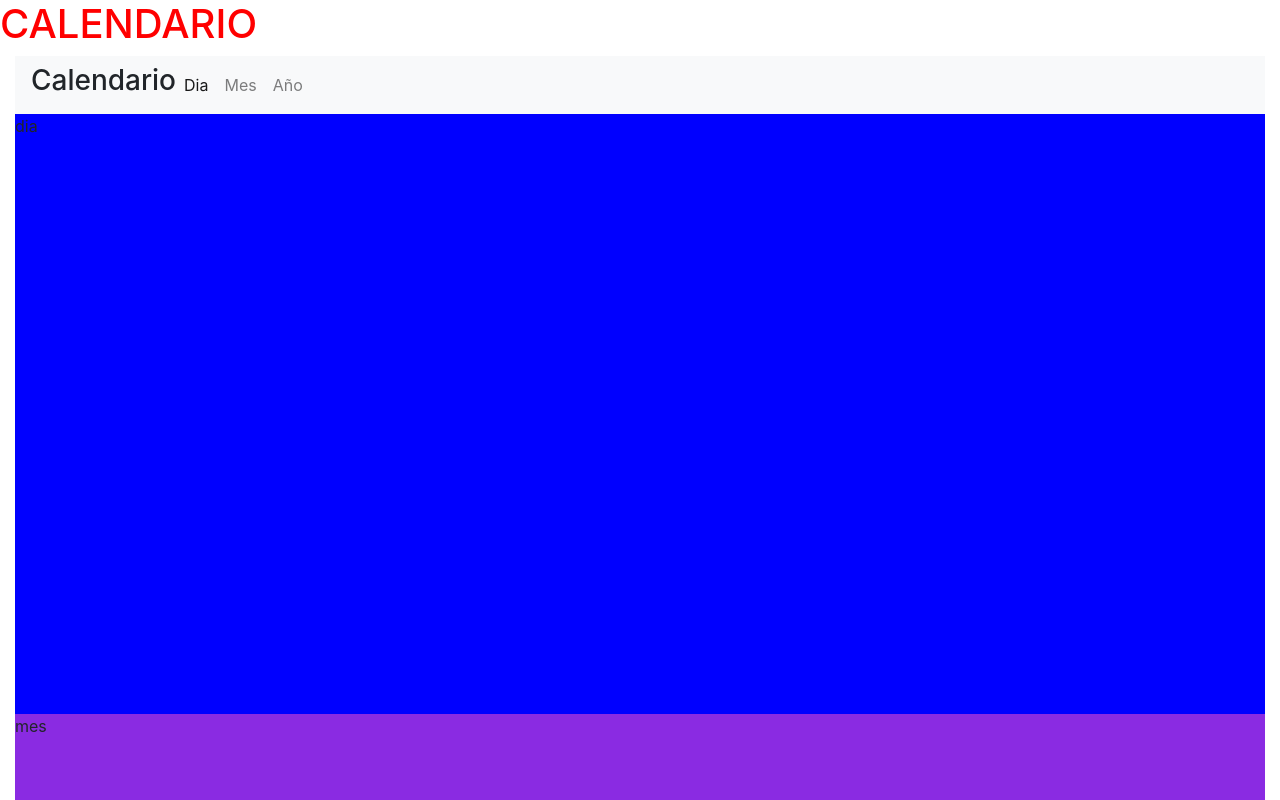
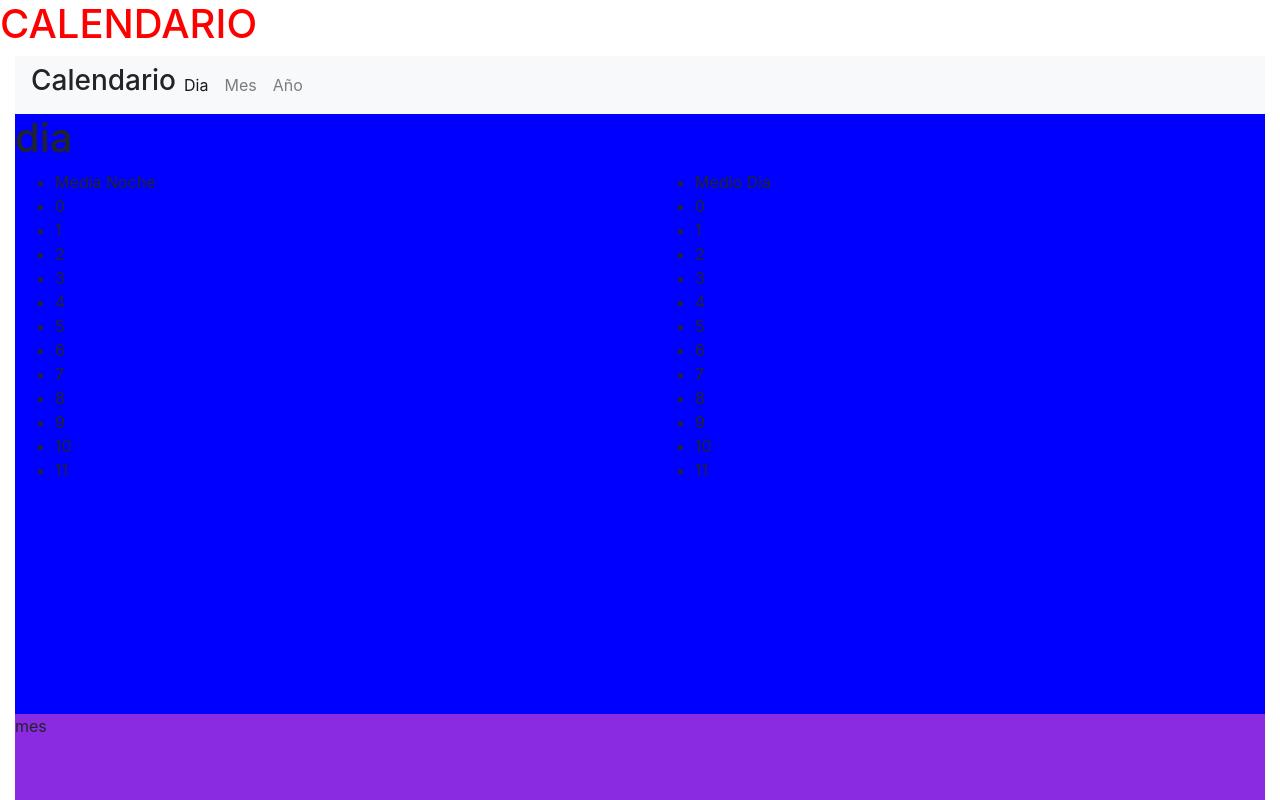
Before and after one commit to dcr9110/calendario, an Angular app: page / in a window 1280 px wide. Shown: the top 800 px of the page. Built offline with nearby package versions, Linux system fonts and the light colour scheme.

Commit message:
*Se personalizo la vista de dia

```diff
--- a/package.json
+++ b/package.json
@@ -24,13 +24,13 @@
     "zone.js": "~0.9.1"
   },
   "devDependencies": {
-    "@angular-devkit/build-angular": "~0.803.20",
-    "@angular/cli": "~8.3.20",
+    "@angular-devkit/build-angular": "^0.803.23",
+    "@angular/cli": "^8.3.23",
     "@angular/compiler-cli": "~8.2.14",
     "@angular/language-service": "~8.2.14",
-    "@types/node": "~8.9.4",
     "@types/jasmine": "~3.3.8",
     "@types/jasminewd2": "~2.0.3",
+    "@types/node": "~8.9.4",
     "codelyzer": "^5.0.0",
     "jasmine-core": "~3.4.0",
     "jasmine-spec-reporter": "~4.2.1",
--- a/src/app/body/body.component.html
+++ b/src/app/body/body.component.html
@@ -1,3 +1,20 @@
-<div  id="dia">dia</div>
+<div  id="dia">
+    <h1>dia</h1>
+    <div class="row">
+        <div class="col">
+            <ul>
+                <li *ngFor="let hora of maniana">{{hora}}</li>
+            </ul>
+        </div>
+        <div class="col">
+            <ul>
+                <li *ngFor="let hora of tarde">{{hora}}</li>
+            </ul>
+        </div>
+    </div>
+
+
+
+</div>
 <div  id="mes">mes</div>
 <div  id="anio">año</div>
--- a/src/app/body/body.component.ts
+++ b/src/app/body/body.component.ts
@@ -7,6 +7,10 @@ import { Component, OnInit } from '@angular/core';
 })
 export class BodyComponent implements OnInit {
 
+  //dia
+  maniana = ["Media Noche", 0, 1, 2, 3, 4, 5, 6, 7, 8, 9, 10, 11];
+  tarde = ["Medio Dia", 0, 1, 2, 3, 4, 5, 6, 7, 8, 9, 10, 11];
+
   constructor() { }
 
   ngOnInit() {
```
Also changed, not shown: 1 other file (tests, documents, lock files or other folders).
